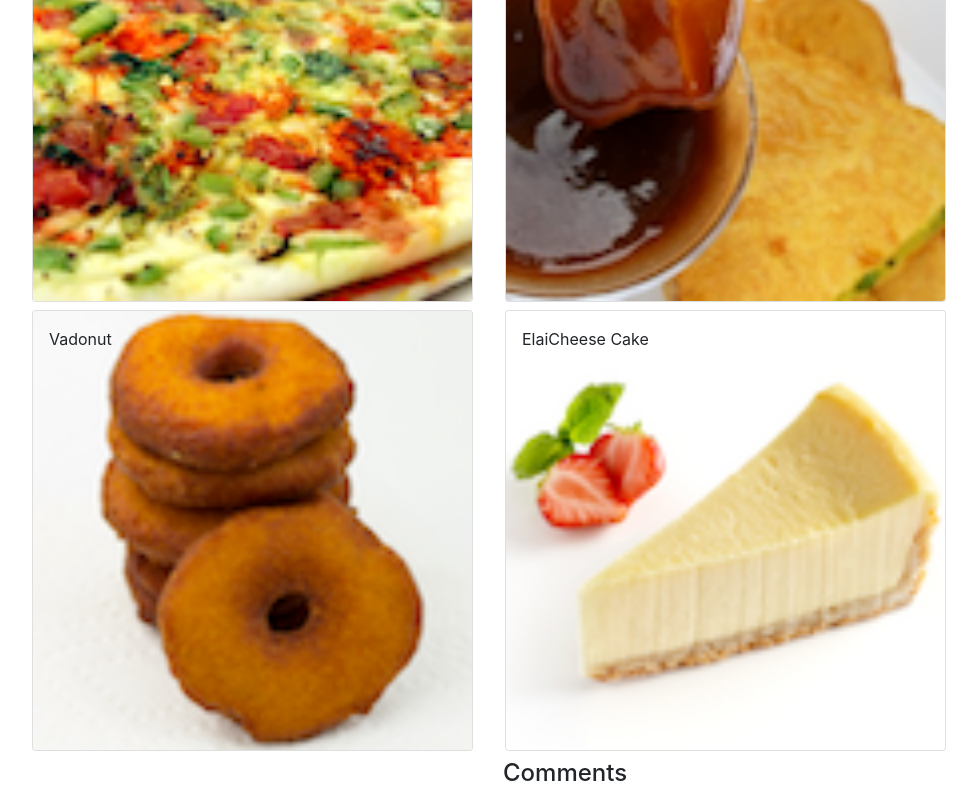
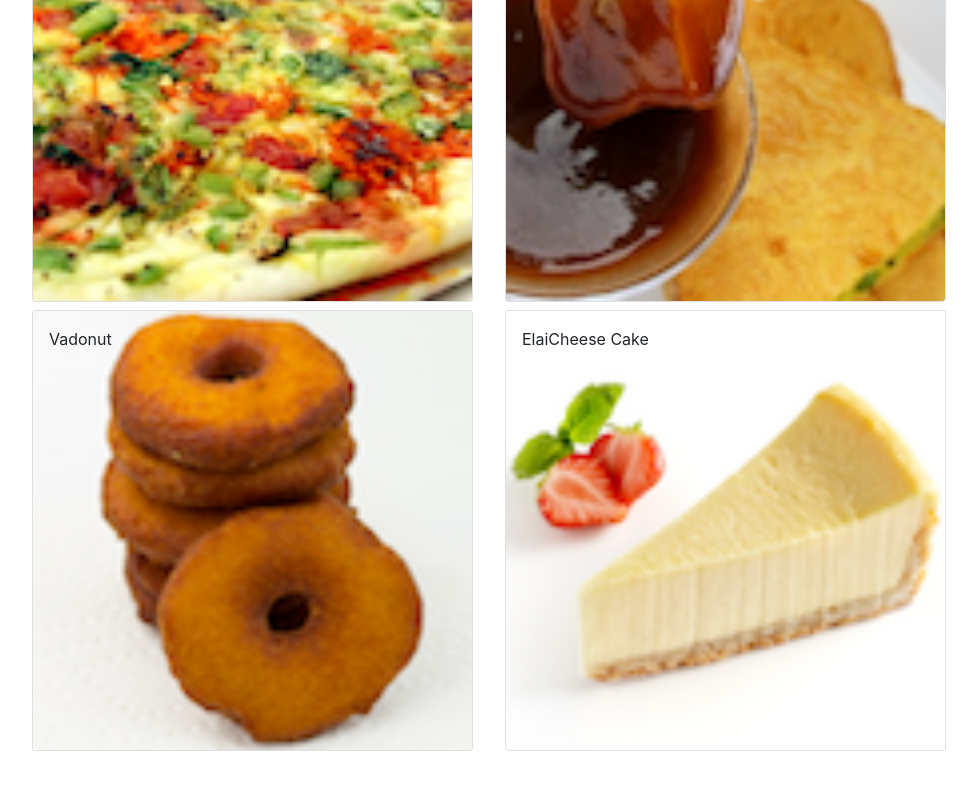
Before and after one commit to meta-ankit-kumar/react, a React (Create React App) app in the folder confusion/: page / in a window 1280 px wide. Shown: the part 189-989 px from the top of the page, without its empty margins (66-1043 px from the left). After the commit the page ends 944 px from the top, so only its background shows below. Built offline with nearby package versions, Linux system fonts and the light colour scheme.

Commit message:
Added functional component

```diff
--- a/confusion/src/components/DishdetailComponent.js
+++ b/confusion/src/components/DishdetailComponent.js
@@ -1,11 +1,7 @@
-import { Component } from "react";
-import { Card, CardImg, CardText, CardBody,
-    CardTitle} from 'reactstrap';
-
-class DishDetail extends Component {
-    renderDish(dish) {
+import { Card, CardImg, CardText, CardBody, CardTitle } from "reactstrap";
+function RenderDish({ dish }) {
   if (dish != null)
-            return(
+    return (
       <Card>
         <CardImg top src={dish.image} alt={dish.name} />
         <CardBody>
@@ -15,55 +11,49 @@ class DishDetail extends Component {
       </Card>
     );
   else {
-            return(
-                <div></div>
-            );
+    return <div></div>;
   }
 }
 
-    options() {
+function options() {
   return {
-            year: 'numeric', month: 'short', day: '2-digit'
+    year: "numeric",
+    month: "short",
+    day: "2-digit",
   };
 }
-    /**
-     * Method to render comments on a particular selected dish
-     * @param {*} dish Selected Dish
-     * @returns the view showing all of the comments
-     */
-    renderComments(dish) {
-        if(dish) {
+
+function RenderComments({ comments }) {
+  if (comments) {
+    return comments.map((element) => {
       return (
-                dish.comments.map(element => {
-                        return(
-                            <ul key={element.id} className = "list-unstyled">
+        <ul key={element.id} className="list-unstyled">
           <li>{element.comment}</li>
-                                <li>-- {element.author}, {new Intl.DateTimeFormat('en-US', this.options()).format(new Date(Date.parse(element.date)))}</li>
+          <li>
+            -- {element.author},{" "}
+            {new Intl.DateTimeFormat("en-US", options()).format(
+              new Date(Date.parse(element.date))
+            )}
+          </li>
         </ul>
-                        )
-                    }
-                )
-            )
-        }
-        else{
-            return(
-                <div></div>
-            )
+      );
+    });
+  } else {
+    return <div></div>;
   }
 }
-    render() {
+function DishDetail(props) {
   return (
     <div className="row">
       <div className="col-12 col-md-5 m-1">
-                  {this.renderDish(this.props.dish)}
+        <RenderDish dish={props.dish} />
       </div>
       <div className="col-12 col-md-5 m-1">
         <h4>Comments</h4>
-                    {this.renderComments(this.props.dish)}
+        <RenderComments comments={props.dish.comments} />
       </div>
     </div>
-        )
-    }
+  );
 }
 
 export default DishDetail;
--- a/confusion/src/components/MainComponent.js
+++ b/confusion/src/components/MainComponent.js
@@ -17,7 +17,16 @@ class Main extends Component {
           selectedDish: dishId
       })
   }
+  onDishClick() {
+    return (dishId) => this.onDishSelect(dishId);
+  }
 
+  renderDishDetailComponentConditionally() {
+      if(this.state.selectedDish != null)
+        return(
+            <DishDetail dish={this.state.dishes.find(e => e.id === this.state.selectedDish)}/>
+        )
+  }
   render() {
     return (
       <div className="container">
@@ -27,7 +36,7 @@ class Main extends Component {
           </div>
         </Navbar>
         <Menu dishes={this.state.dishes} onClick={(dishId) => this.onDishSelect(dishId)} />
-        <DishDetail dish={this.state.dishes.find(e => e.id === this.state.selectedDish)}/>
+        {this.renderDishDetailComponentConditionally()}
       </div>
     );
   }
--- a/confusion/src/components/MenuComponent.js
+++ b/confusion/src/components/MenuComponent.js
@@ -1,30 +1,28 @@
-import React, { Component } from 'react';
-import { Card, CardImg, CardImgOverlay, CardTitle } from 'reactstrap';
+import { Card, CardImg, CardImgOverlay, CardTitle } from "reactstrap";
 
-class Menu extends Component {
-  render() {
-      const menu = this.props.dishes.map((dish) => {
+function RenderDish({ dish, onClick }) {
   return (
-            <div key={dish.id} className="col-12 col-md-5 m-1">
-              <Card
-                onClick={() => this.props.onClick(dish.id)}>
+    <Card onClick={() => onClick(dish.id)}>
       <CardImg width="100%" src={dish.image} alt={dish.name} />
       <CardImgOverlay>
         <CardTitle>{dish.name}</CardTitle>
       </CardImgOverlay>
     </Card>
-            </div>
   );
+}
+
+function Menu(props) {
+  const menu = props.dishes.map((dish) => {
+    return <div key={dish.id} className="col-12 col-md-5 m-1">
+      <RenderDish dish={dish} onClick={props.onClick}/>
+    </div>;
   });
 
   return (
     <div className="container">
-              <div className="row">
-                  {menu}
-              </div>
+      <div className="row">{menu}</div>
     </div>
   );
 }
-}
 
 export default Menu;
```
Lines whose indentation alone changed are shown as unchanged.
